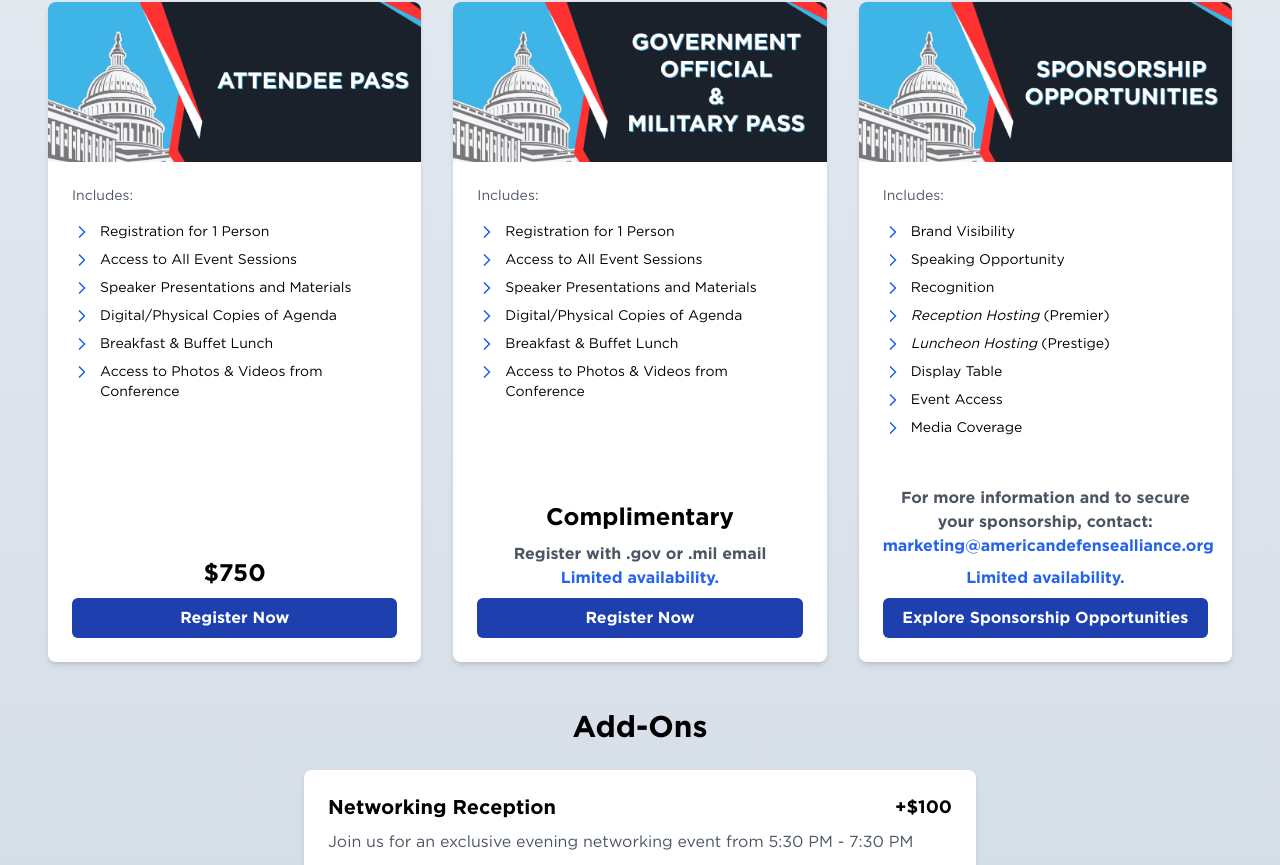
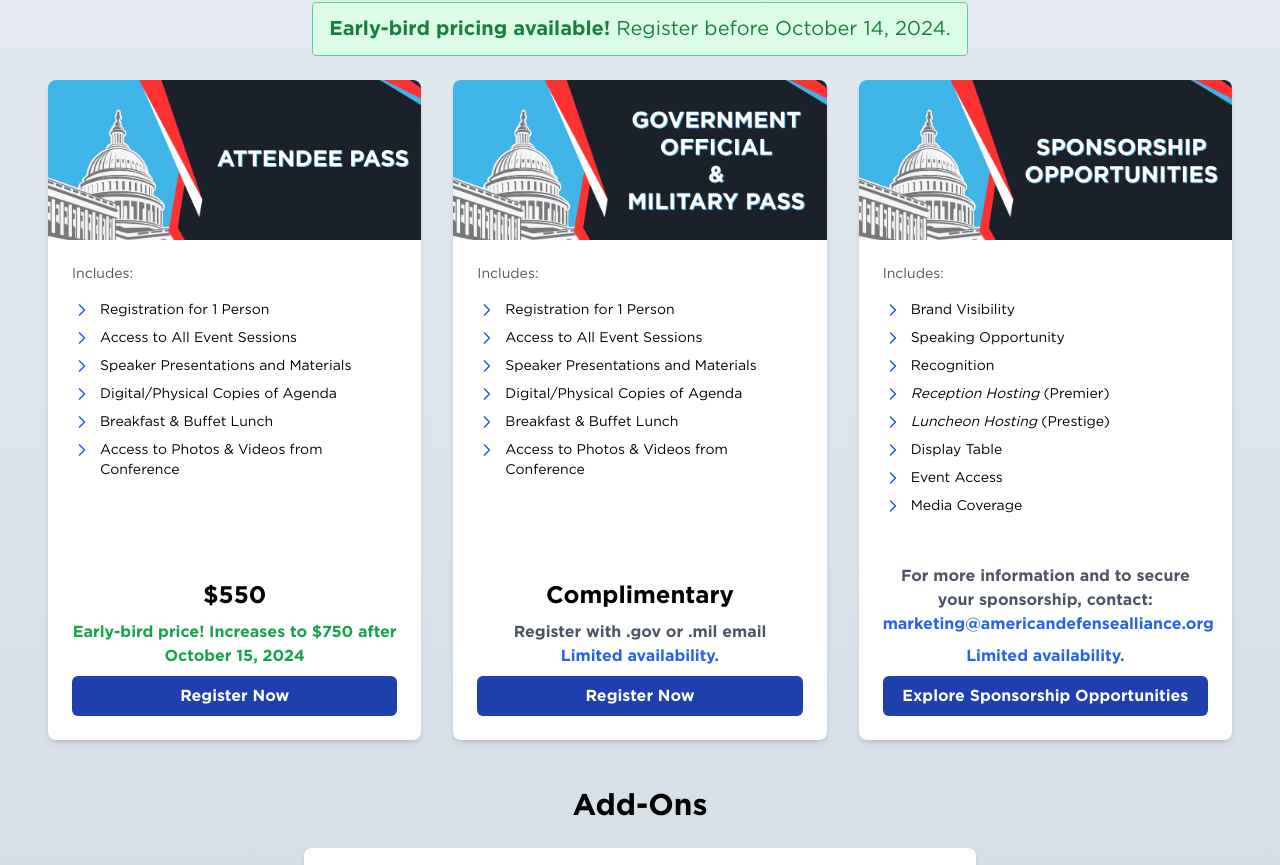
Before and after one commit to masonym/ada-website, a Next.js app: page /events/2025-defense-industry-forecast in a window 1280 px wide. Shown: the part 1486-2351 px from the top of the page. Built offline with nearby package versions, Linux system fonts and the light colour scheme.

Commit message:
Moved early bird date back two weeks

```diff
--- a/src/constants/registrations.ts
+++ b/src/constants/registrations.ts
@@ -18,7 +18,7 @@ export const REGISTRATION_TYPES = [
                 buttonLink: "https://www.eventbrite.com/e/2025-defense-industry-forecast-tickets-997306910817",
                 earlyBirdPrice: "$550",
                 regularPrice: "$750",
-                earlyBirdDeadline: "2024-10-01T03:00:00Z",
+                earlyBirdDeadline: "2024-10-15T03:00:00Z",
                 type: "paid"
             },
             {
```
